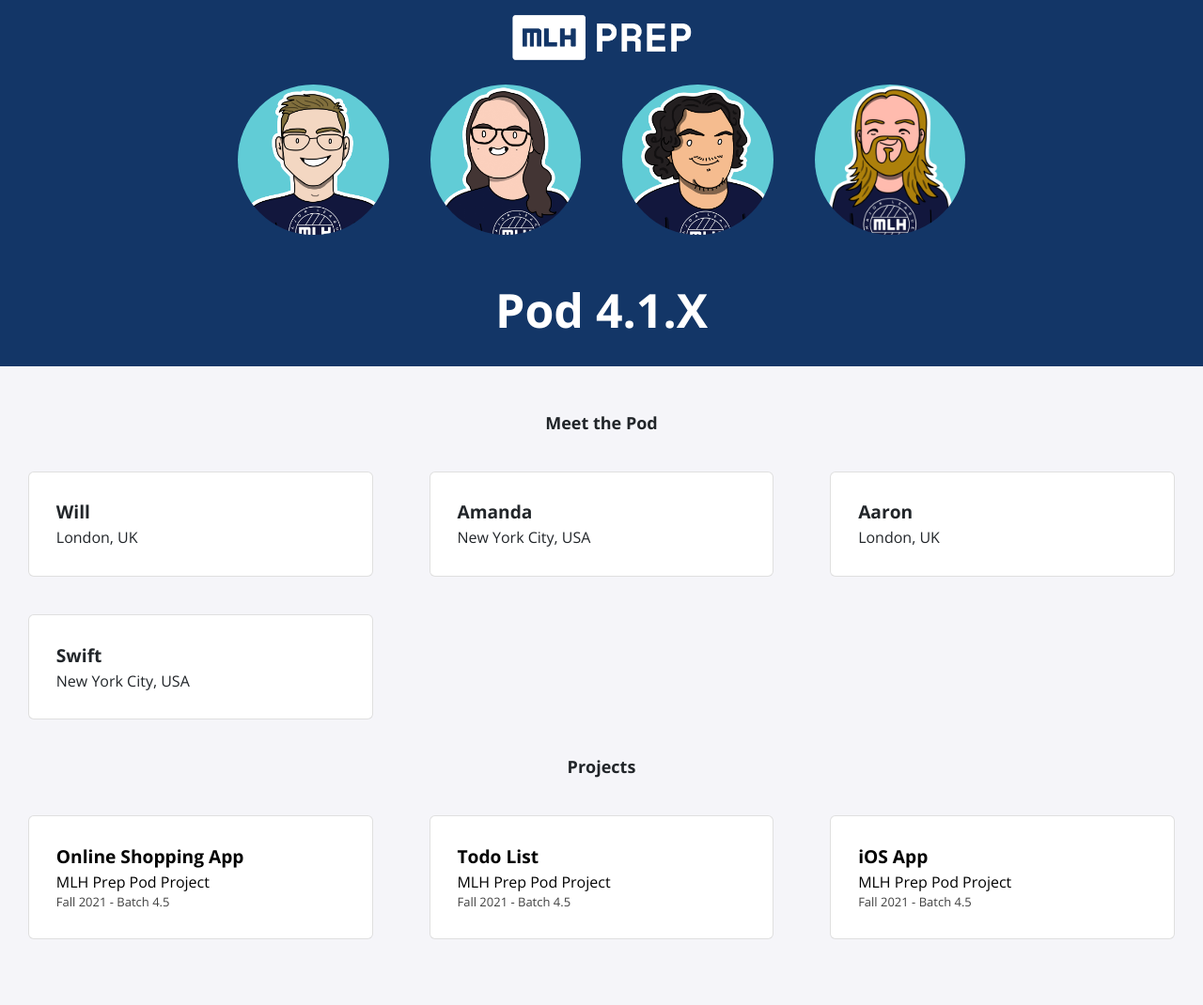
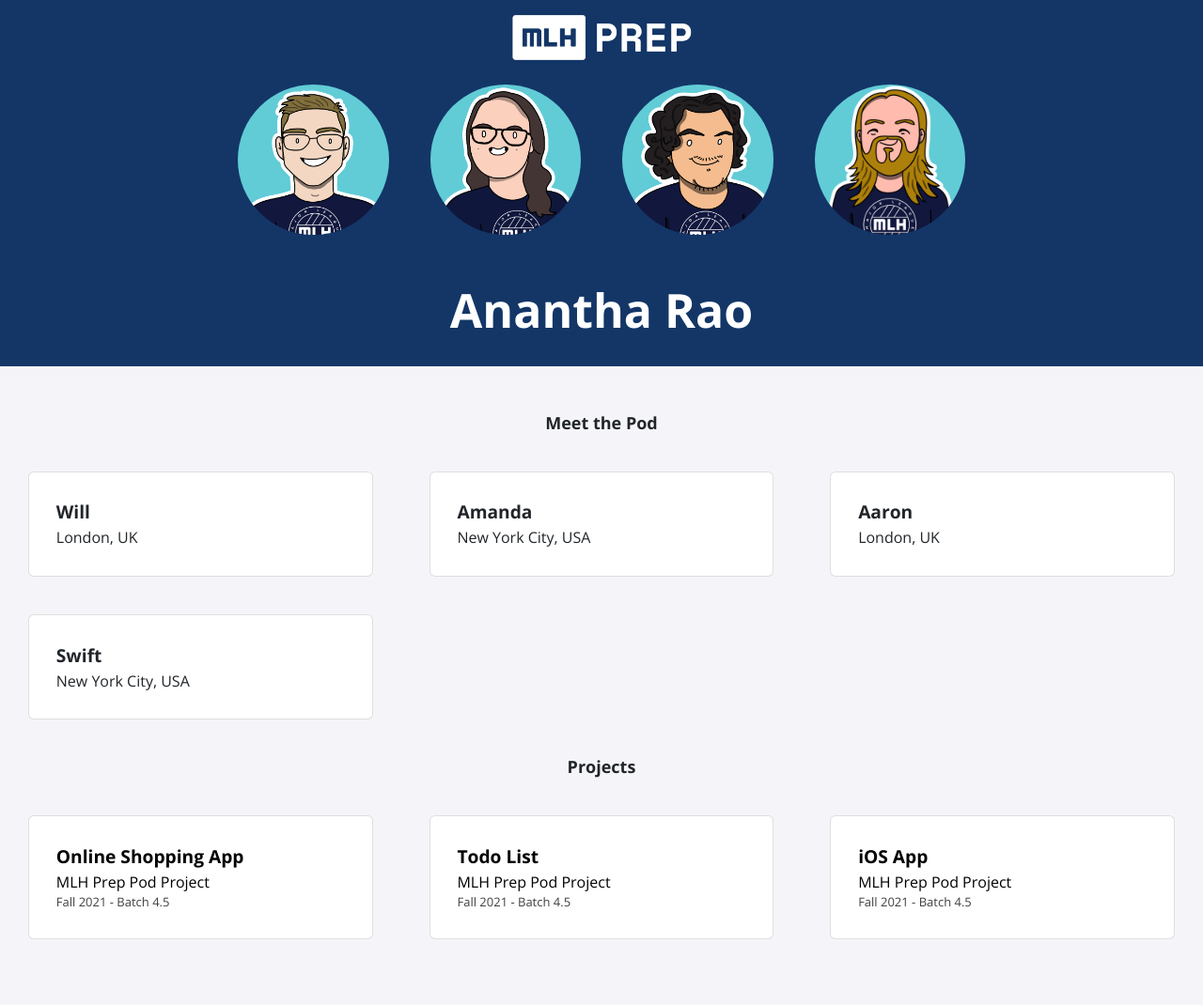
Before and after one commit to AnanthaSNRao/AnanthaSNRao.github.io, a Jekyll site: the page built from index.html, in a window 1280 px wide. Shown: the whole page at 94% size. Built offline with Jekyll 4.4.1, drawn with Linux system fonts in a browser that asks for light colours; nearby versions of some CDN libraries.

Commit message:
Update _config.yml
Title change commit

```diff
--- a/_config.yml
+++ b/_config.yml
@@ -1,11 +1,11 @@
-title: "Pod 4.1.X"
-email: fellowship@mlh.io
+title: "Anantha Rao"
+email: anantha1996sn@gmail.com
 description: >- # this means to ignore newlines until "baseurl:"
   This is my portfolio website!
 baseurl: "/"
 url: "/"
 twitter_username: mlhacks
-github_username:  mlh-fellowship
+github_username:  AnanthaSNRao
 
 sass:
   sass_dir: _sass
```
